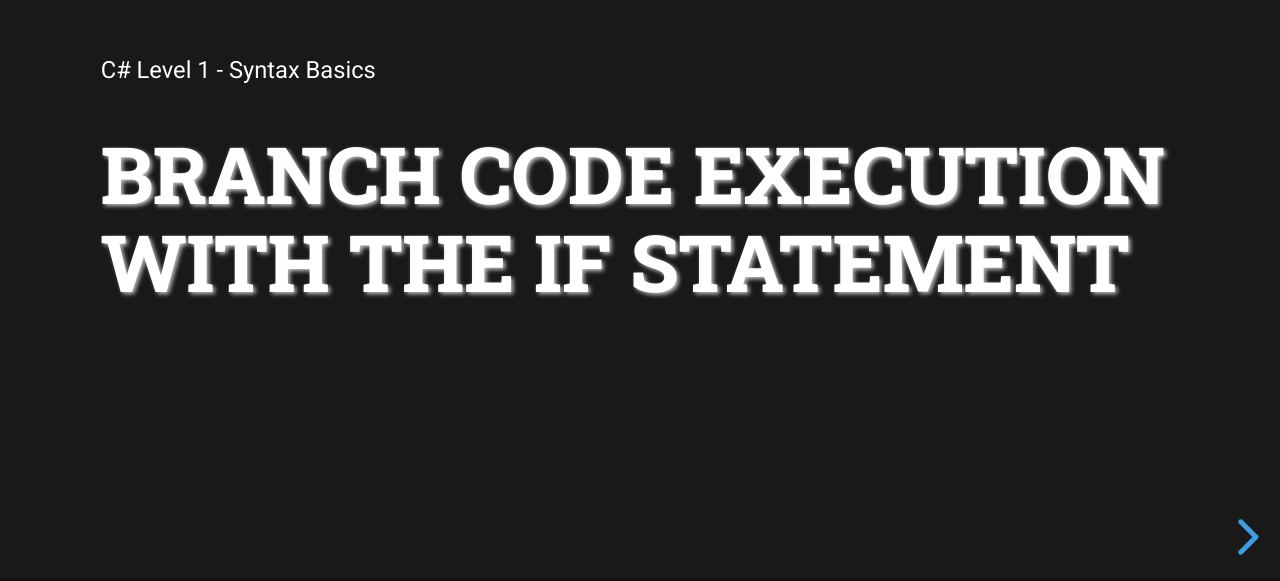
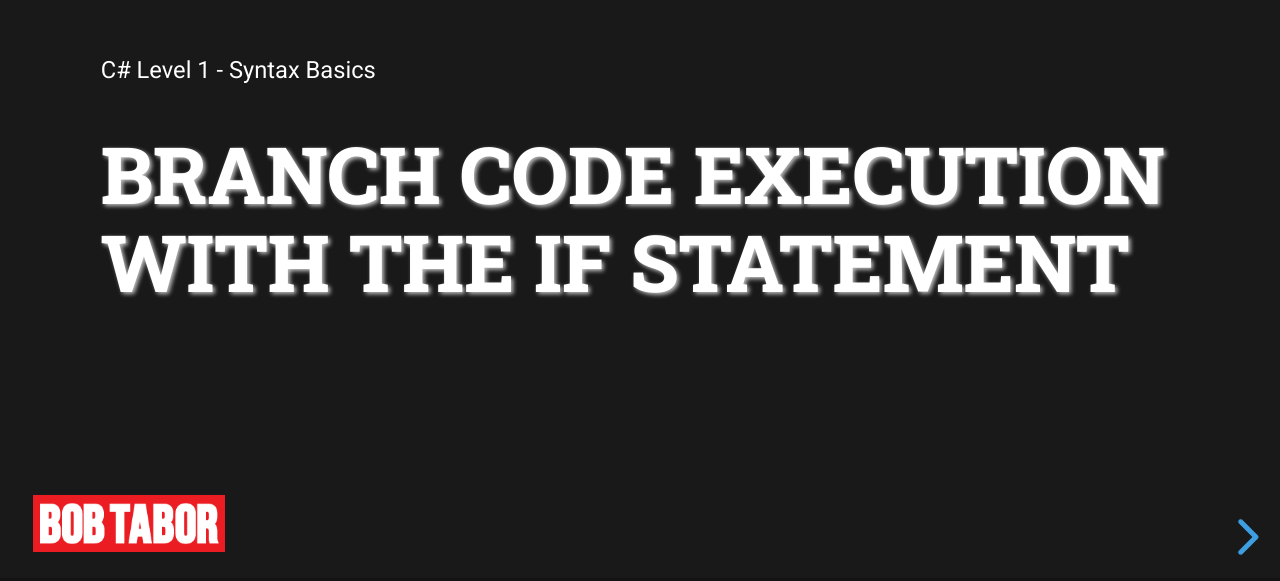
Before and after one commit to bobtabor/slides, a plain HTML site: page csharp-basics1/csharp-if-elseif-else.html in a window 1280 px wide. Shown: the part 219-800 px from the top of the page. Drawn offline with Linux system fonts and the light colour scheme.

Commit message:
Fixed url ... really this time

```diff
--- a/csharp-basics1/csharp-if-elseif-else.html
+++ b/csharp-basics1/csharp-if-elseif-else.html
@@ -4,7 +4,7 @@
 		<meta charset="utf-8">
 		<meta name="viewport" content="width=device-width, initial-scale=1.0, maximum-scale=1.0, user-scalable=no">
 
-		<title>reveal.js</title>
+		<title>csharp-if-elseif-else</title>
 
 		<link rel="stylesheet" href="../css/reset.css">
 		<link rel="stylesheet" href="../css/reveal.css">
--- a/css/theme/bobtabor.css
+++ b/css/theme/bobtabor.css
@@ -286,7 +286,7 @@ body {
 .reveal .slides > section { text-align:left; }
 
 body {
-  background-image: url(../lib/images/logo.png);
+  background-image: url('../../lib/images/logo.png');
   background-size: 15%;
   background-repeat: no-repeat;
   background-position: 3% 96%;
```
